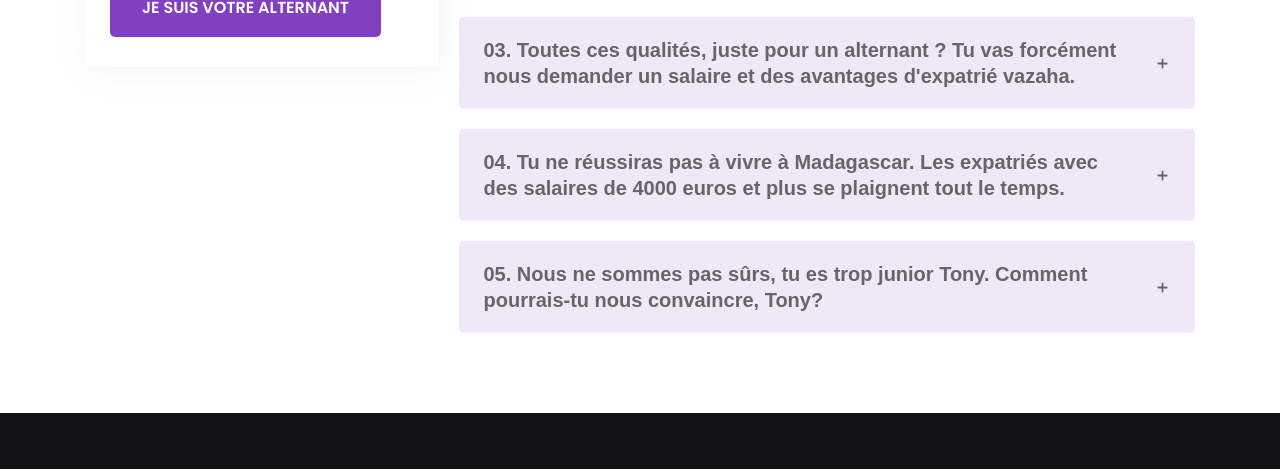
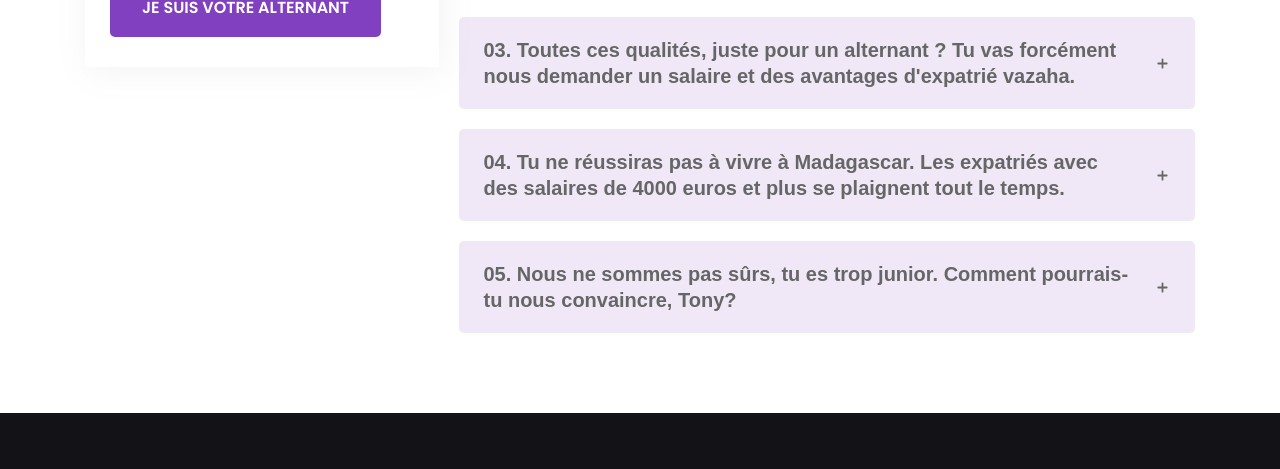
Before and after one commit to tonyfrogetdev/numeralternance, a plain HTML site: page index.html in a window 1280 px wide. Shown: the part 2848-3317 px from the top of the page. Drawn offline with nearby package versions, Linux system fonts and the light colour scheme; a web font is replaced by a local one.

Commit message:
corrections

```diff
--- a/index.html
+++ b/index.html
@@ -549,12 +549,11 @@
                       veulent. Celle où je suis déjà me garde pour l'alternance.
                       Je suis mieux payé que le salaire minimum pour les
                       alternants, et ils m'augmentent tous les 6 mois. Ils
-                      veulent ensuite me proposer un CDI à probablement 35k à
-                      42k selon mon niveau de réalisation. <br />Ensuite, il y a
-                      une entreprise en Belgique et une à La Réunion (Hub2 où
-                      travaille Herilaza). Malgré tout cela, même avec le
-                      salaire minimum et aucun avantage, je choisis Numer &
-                      Madagascar.
+                      veulent ensuite me proposer un CDI à probablement 34k à
+                      40k selon mon niveau de réalisation. <br />Ensuite, il y a
+                      une entreprise en Belgique et une à La Réunion. Malgré
+                      tout cela, même avec le salaire minimum et aucun avantage,
+                      je choisis Numer & Madagascar.
                     </p>
                   </div>
                 </div>
@@ -600,8 +599,8 @@
                 <div class="faq-card">
                   <button class="card-action" data-accordion-action>
                     <h3 class="h3 card-title">
-                      05. Nous ne sommes pas sûrs, tu es trop junior Tony.
-                      Comment pourrais-tu nous convaincre, Tony?
+                      05. Nous ne sommes pas sûrs, tu es trop junior. Comment
+                      pourrais-tu nous convaincre, Tony?
                     </h3>
 
                     <div class="action-icon">
```
